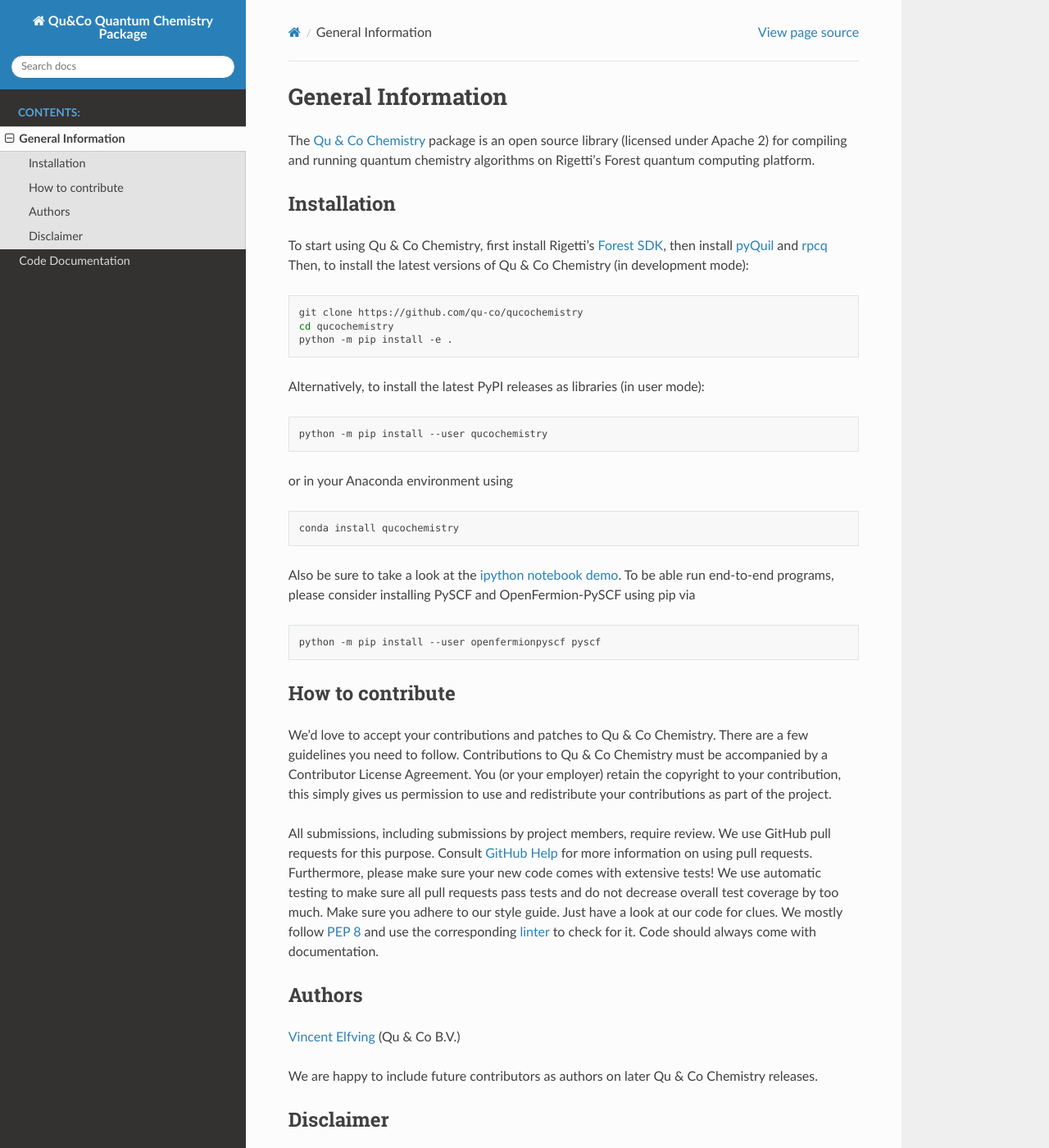
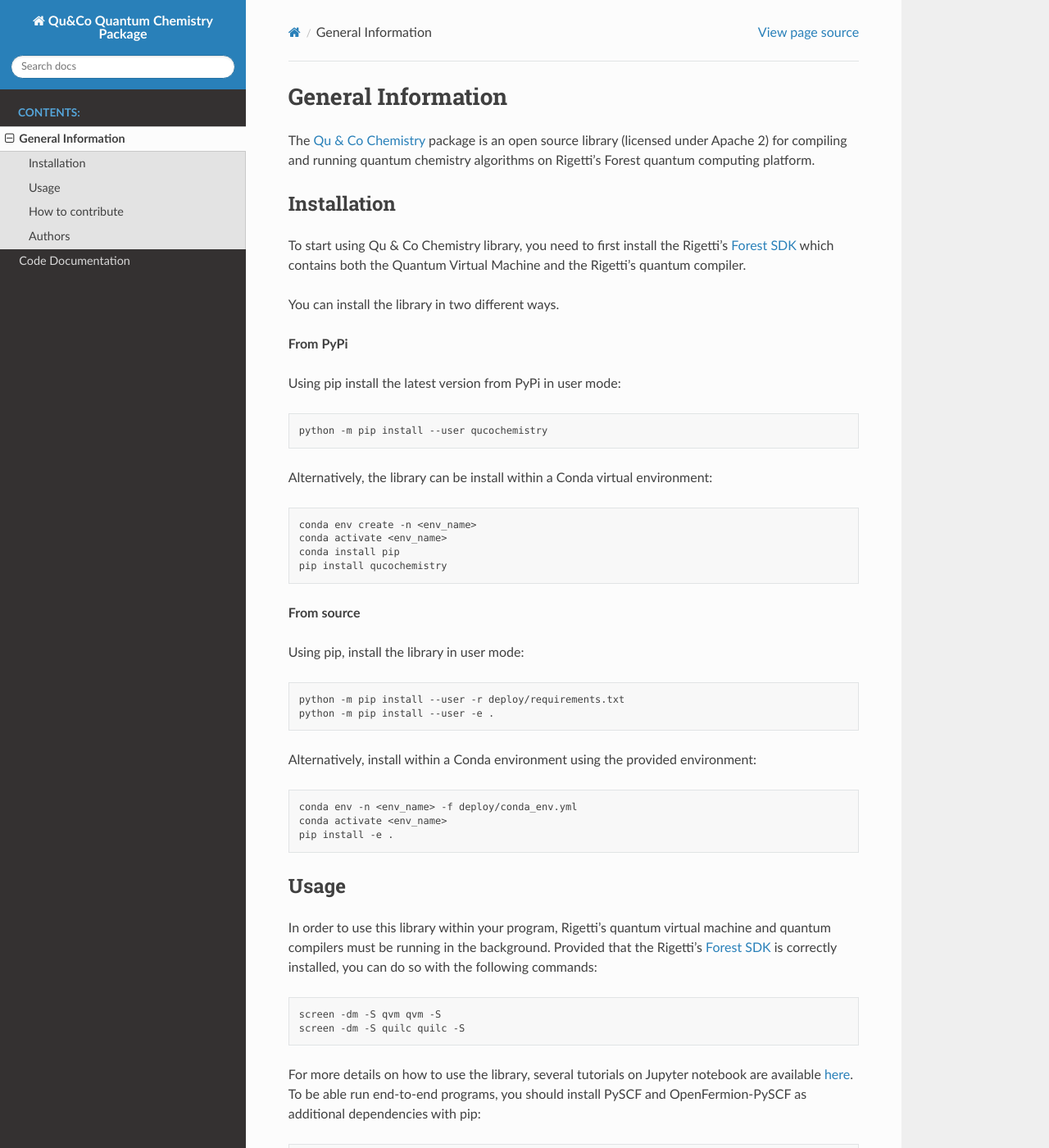
Before and after one commit to yaoyongxin/qucochemistry, a Sphinx documentation site: the page built from docs/general.rst, in a window 1280 px wide and 1400 px high. Shown: the whole window at 82% size. Built offline with Sphinx 7.4.7 and the Read the Docs theme 2.0.0, drawn with Linux system fonts in a browser that asks for light colours; some of the changed text lies outside the part shown.

Commit message:
Modified the README with new installation instructions

```diff
--- a/docs/general.rst
+++ b/docs/general.rst
@@ -9,36 +9,62 @@
 Installation
 ------------
 
-To start using Qu & Co Chemistry, first install Rigetti's `Forest SDK
-<https://www.rigetti.com/forest>`__, then install `pyQuil
-<https://github.com/rigetti/pyquil>`__ and `rpcq
-<https://github.com/rigetti/rpcq>`__
-Then, to install the latest versions of Qu & Co Chemistry (in development mode):
+To start using Qu & Co Chemistry library, you need to first install the Rigetti's `Forest SDK <https://www.rigetti.com/forest>`__ which contains both the Quantum Virtual Machine and the Rigetti's quantum compiler.
+
+You can install the library in two different ways.
+
+**From PyPi**
+
+Using pip install the latest version from PyPi in user mode:
 
 .. code-block:: bash
 
-  git clone https://github.com/qu-co/qucochemistry
-  cd qucochemistry
-  python -m pip install -e .
+    python -m pip install --user qucochemistry
 
-Alternatively, to install the latest PyPI releases as libraries (in user mode):
+Alternatively, the library can be install within a Conda virtual environment:
 
 .. code-block:: bash
 
-  python -m pip install --user qucochemistry
+    conda env create -n <env_name>
+    conda activate <env_name>
+    conda install pip
+    pip install qucochemistry
 
-or in your Anaconda environment using
+**From source**
+
+Using pip, install the library in user mode:
 
 .. code-block:: bash
 
-  conda install qucochemistry
+    python -m pip install --user -r deploy/requirements.txt
+    python -m pip install --user -e .
 
-Also be sure to take a look at the `ipython notebook demo <https://github.com/qu-co/qucochemistry/tree/master/examples/Tutorial_Single_molecule_end_to_end_VQE.ipynb>`__.
-To be able run end-to-end programs, please consider installing PySCF and OpenFermion-PySCF using pip via
+Alternatively, install within a Conda environment using the provided environment:
+
+.. code-block:: bash
+
+    conda env -n <env_name> -f deploy/conda_env.yml
+    conda activate <env_name>
+    pip install -e .
+
+Usage
+------------
+
+In order to use this library within your program, Rigetti's quantum virtual machine and quantum compilers must be running in the background. Provided that the Rigetti's `Forest SDK <https://www.rigetti.com/forest>`__ is correctly installed, you can do so with the following commands:
+
+.. code-block:: bash
+
+    screen -dm -S qvm qvm -S
+    screen -dm -S quilc quilc -S
+
+For more details on how to use the library, several tutorials on Jupyter notebook are available `here <https://github.com/qu-co/qucochemistry/tree/master/examples/Tutorial_Single_molecule_end_to_end_VQE.ipynb>`__.
+To be able run end-to-end programs, you should install PySCF and OpenFermion-PySCF as additional dependencies with pip:
 
 .. code-block:: bash
 
   python -m pip install --user openfermionpyscf pyscf
+
+If you created the Conda environment as described in the previous section, you should be able to install these dependencies within the environment with the same command (without the :code:`--user` flag).
 
 How to contribute
 -----------------
@@ -67,7 +93,3 @@
 `Vincent Elfving <https://github.com/vincentelfving>`__ (Qu & Co B.V.)
 
 We are happy to include future contributors as authors on later Qu & Co Chemistry releases.
-
-Disclaimer
-----------
-Copyright 2019
```
Also changed, not shown: README.rst (+40 -14 lines).
